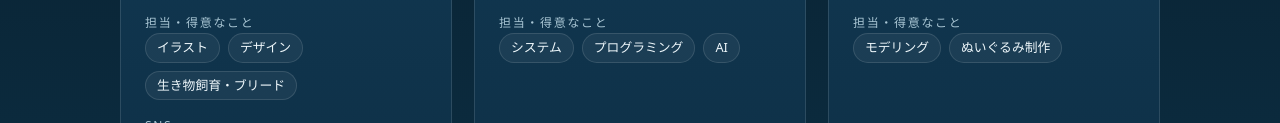
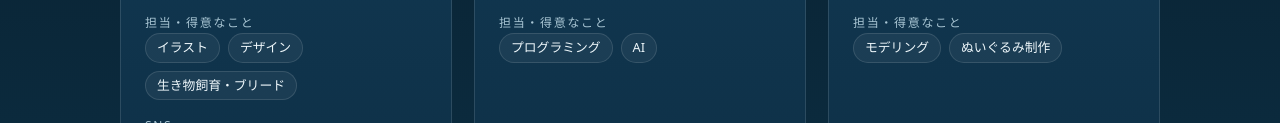
Before and after one commit to alutoliene/shiver-of-sharks-creators, a plain HTML site: page index.html in a window 1280 px wide. Shown: the part 499-622 px from the top of the page. Drawn offline with Linux system fonts and the light colour scheme.

Commit message:
Update index.html

```diff
--- a/index.html
+++ b/index.html
@@ -215,7 +215,7 @@ const MEMBERS = [
     role: "Ray System Engineer",
     tagline: "",
     bio: "",
-    tags: ["システム", "プログラミング" ,"AI"],
+    tags: ["プログラミング" ,"AI"],
     image: "ray_image.png",
     color: "#39c2d7",
     sns: [
```
